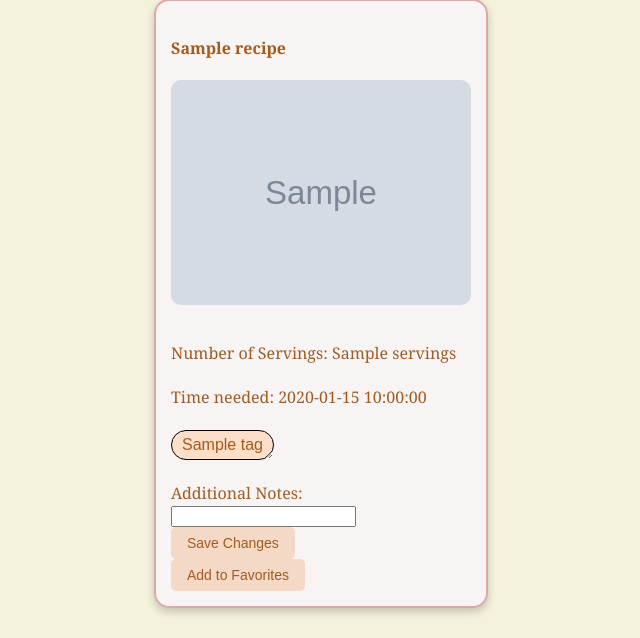
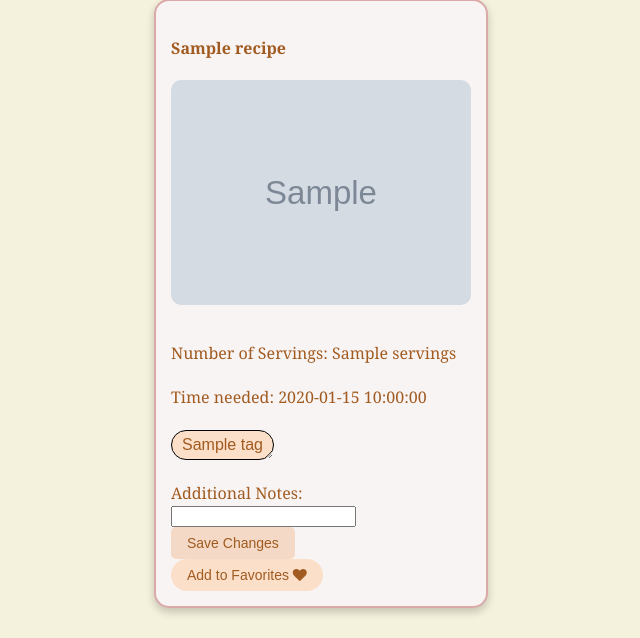
Before and after one commit to kaylaxu15/pantry_2_plate, a Flask app: page /add_to_completed in a window 1280 px wide. Shown: the part 404-1042 px from the top of the page, without its empty margins (319-959 px from the left). Run offline with Flask 3, Linux system fonts and the light colour scheme; the visitor is signed in with stand-in values (Sample User, id 1); grey boxes marked "Sample" are stand-in pictures; a database or web service that is not in the repository returns one stand-in record (values such as "Sample title"); some libraries are stand-ins or nearby versions.

Commit message:
added cute star and heart icons

```diff
--- a/templates/prototype_finished_recipes.html
+++ b/templates/prototype_finished_recipes.html
@@ -4,6 +4,7 @@
     <meta charset="UTF-8">
     <meta name="viewport" content="width=device-width, initial-scale=1.0">
     <script src="https://code.jquery.com/jquery-3.7.1.min.js"></script>
+    <link rel="stylesheet" href="https://cdnjs.cloudflare.com/ajax/libs/font-awesome/4.7.0/css/font-awesome.min.css">
     <link rel="stylesheet" href="static/styles.css">
     <meta name="viewport" content="width=device-width, initial-scale=1">
     <title>Your Finished Recipes</title>
@@ -80,7 +81,8 @@
 
                 <form id="favoritesForm" onsubmit="addToFavorites(event)" method="post">
                     <input type="hidden" name="recipe_id" value="{{ recipe._id }}">
-                    <button class="submit-button">Add to Favorites</button>
+                    <button style="font-size:14px; padding: 8px 16px;" >Add to Favorites <i class="fa fa-heart"></i></button>
+
                 </form>
                 </span>
             {% endfor %}
--- a/templates/prototype_recommended_recipes.html
+++ b/templates/prototype_recommended_recipes.html
@@ -121,7 +121,8 @@
                     <br></br>
                     <form id="wishlistForm" onsubmit="addToWishlist(event)" method="post" onclick="event.stopPropagation();">
                         <input type="hidden" name="recipe_id" value="{{ recipe._id }}">
-                        <button class="submit-button" onclick="event.stopPropagation();">Add to Wishlist</button>
+                        <button onclick="event.stopPropagation();" style="font-size:14px; padding: 8px 16px;">Add to Wishlist <i class="fa fa-star-o"></i></button>
+
                     </form>
                 </span>
 
```
